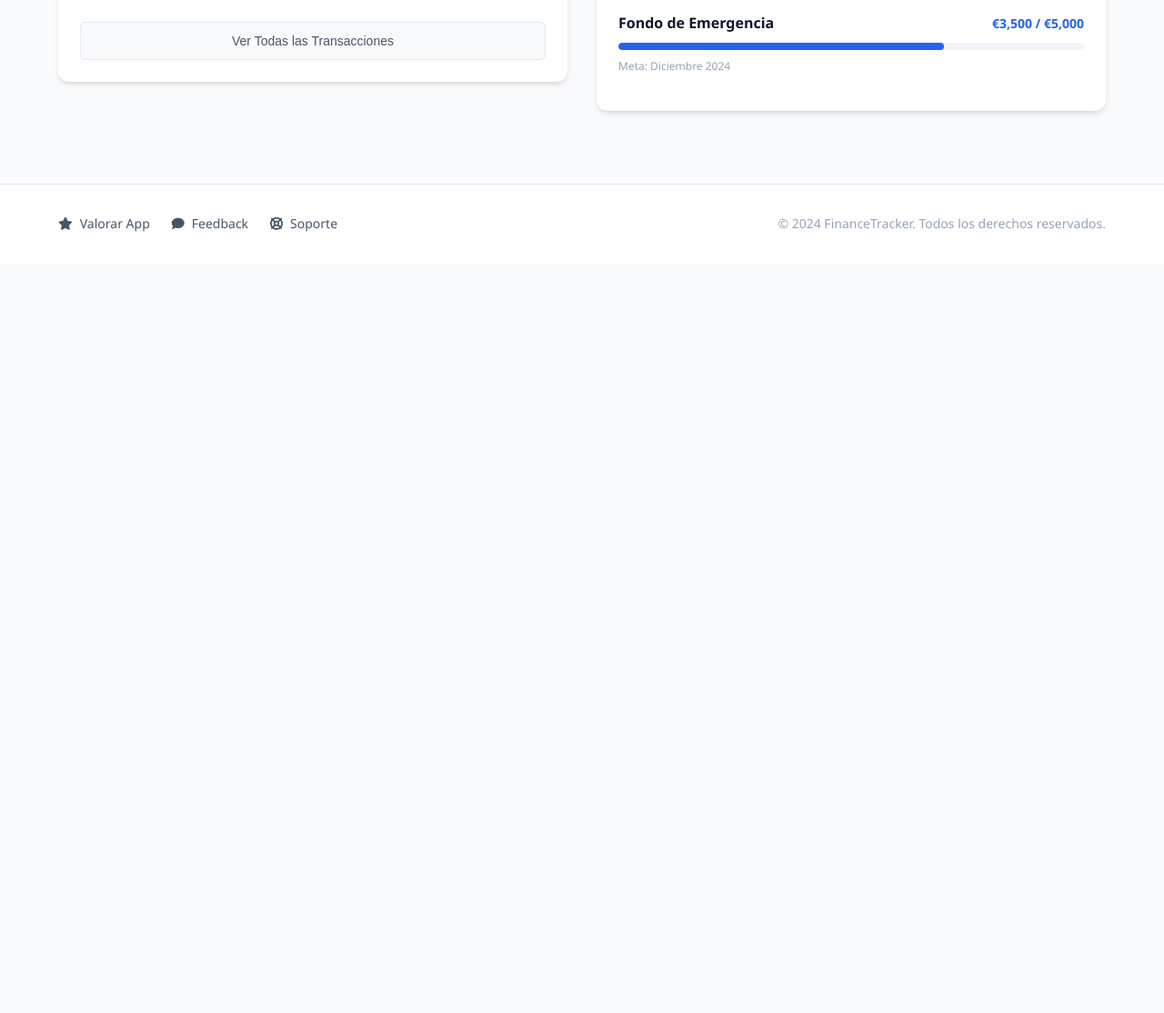
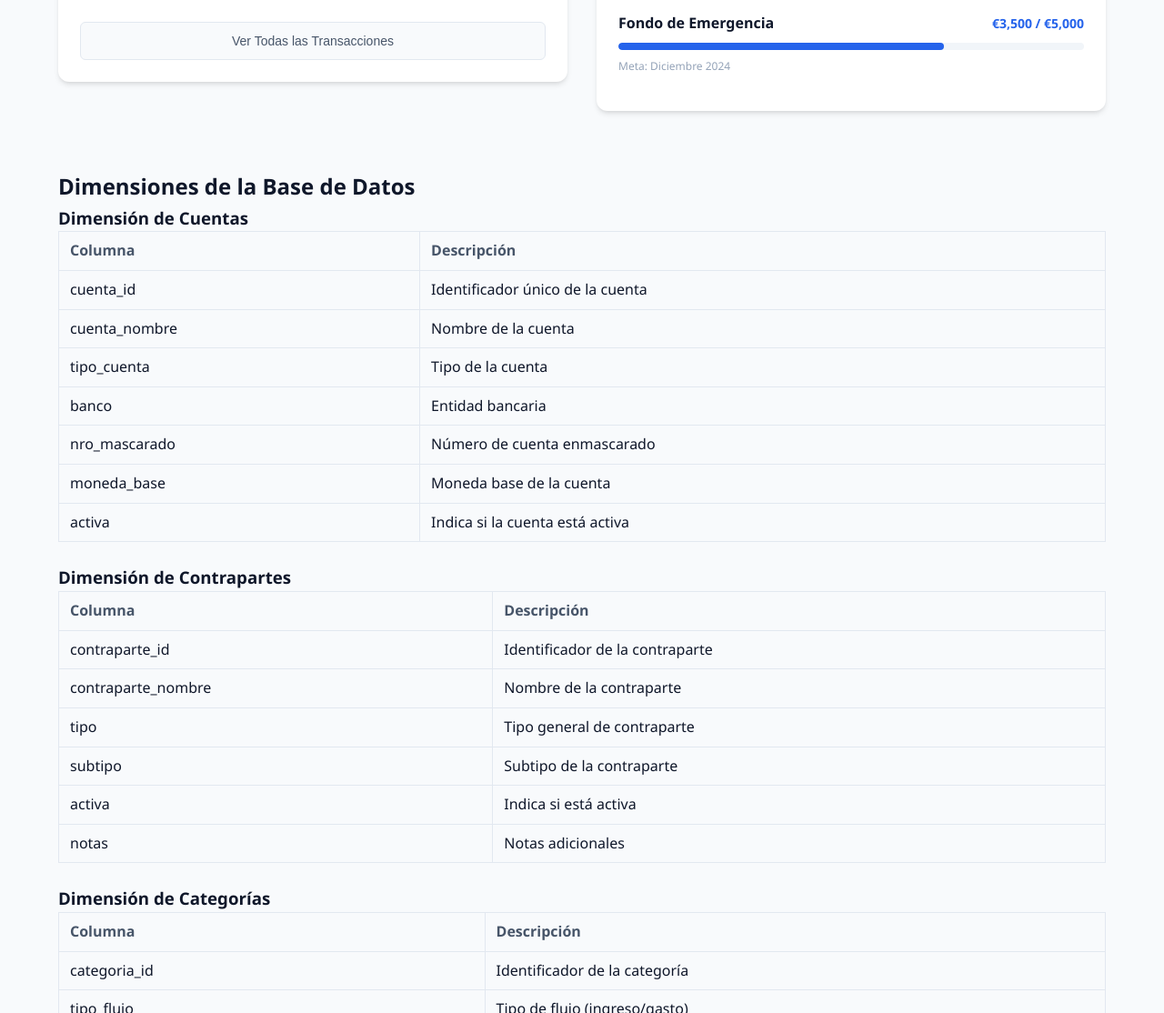
Before and after one commit to DarkGhons/contabilidad_html, a plain HTML site: page index.html in a window 1280 px wide. Shown: the part 1686-2800 px from the top of the page at 91% size. Before the commit the page ends 1976 px from the top, so only its background shows below. Drawn offline with nearby package versions, Linux system fonts and the light colour scheme.

Commit message:
Add database dimension tables to documentation

```diff
--- a/index.html
+++ b/index.html
@@ -267,6 +267,76 @@
                 </div>
             </div>
         </section>
+        <!-- Database Dimensions -->
+        <section class="dimensions-section">
+            <h2>Dimensiones de la Base de Datos</h2>
+
+            <h3>Dimensión de Cuentas</h3>
+            <table class="schema-table">
+                <thead>
+                    <tr><th>Columna</th><th>Descripción</th></tr>
+                </thead>
+                <tbody>
+                    <tr><td>cuenta_id</td><td>Identificador único de la cuenta</td></tr>
+                    <tr><td>cuenta_nombre</td><td>Nombre de la cuenta</td></tr>
+                    <tr><td>tipo_cuenta</td><td>Tipo de la cuenta</td></tr>
+                    <tr><td>banco</td><td>Entidad bancaria</td></tr>
+                    <tr><td>nro_mascarado</td><td>Número de cuenta enmascarado</td></tr>
+                    <tr><td>moneda_base</td><td>Moneda base de la cuenta</td></tr>
+                    <tr><td>activa</td><td>Indica si la cuenta está activa</td></tr>
+                </tbody>
+            </table>
+
+            <h3>Dimensión de Contrapartes</h3>
+            <table class="schema-table">
+                <thead>
+                    <tr><th>Columna</th><th>Descripción</th></tr>
+                </thead>
+                <tbody>
+                    <tr><td>contraparte_id</td><td>Identificador de la contraparte</td></tr>
+                    <tr><td>contraparte_nombre</td><td>Nombre de la contraparte</td></tr>
+                    <tr><td>tipo</td><td>Tipo general de contraparte</td></tr>
+                    <tr><td>subtipo</td><td>Subtipo de la contraparte</td></tr>
+                    <tr><td>activa</td><td>Indica si está activa</td></tr>
+                    <tr><td>notas</td><td>Notas adicionales</td></tr>
+                </tbody>
+            </table>
+
+            <h3>Dimensión de Categorías</h3>
+            <table class="schema-table">
+                <thead>
+                    <tr><th>Columna</th><th>Descripción</th></tr>
+                </thead>
+                <tbody>
+                    <tr><td>categoria_id</td><td>Identificador de la categoría</td></tr>
+                    <tr><td>tipo_flujo</td><td>Tipo de flujo (ingreso/gasto)</td></tr>
+                    <tr><td>categoria_nombre</td><td>Nombre de la categoría</td></tr>
+                    <tr><td>grupo</td><td>Grupo principal</td></tr>
+                    <tr><td>subgrupo</td><td>Subgrupo de la categoría</td></tr>
+                </tbody>
+            </table>
+
+            <h3>Dimensión de Instrumentos</h3>
+            <table class="schema-table">
+                <thead>
+                    <tr><th>Columna</th><th>Descripción</th></tr>
+                </thead>
+                <tbody>
+                    <tr><td>instrumento_id</td><td>Identificador del instrumento</td></tr>
+                    <tr><td>instrumento_nombre</td><td>Nombre del instrumento</td></tr>
+                    <tr><td>tipo</td><td>Tipo de instrumento</td></tr>
+                    <tr><td>emisor</td><td>Entidad emisora</td></tr>
+                    <tr><td>monto_inicial</td><td>Importe inicial</td></tr>
+                    <tr><td>plazo</td><td>Plazo en días</td></tr>
+                    <tr><td>tasa</td><td>Tasa de interés</td></tr>
+                    <tr><td>v_cuota</td><td>Valor de la cuota</td></tr>
+                    <tr><td>monto_actual</td><td>Saldo actual</td></tr>
+                    <tr><td>cupo</td><td>Cupo disponible</td></tr>
+                    <tr><td>moneda</td><td>Moneda del instrumento</td></tr>
+                    <tr><td>observaciones</td><td>Notas u observaciones</td></tr>
+                </tbody>
+            </table>
+        </section>
     </main>
 
     <!-- Footer -->
--- a/styles.css
+++ b/styles.css
@@ -1149,6 +1149,30 @@ a:focus-visible {
     font-weight: 600;
 }
 
+/* Schema tables */
+.dimensions-section {
+    margin-top: var(--spacing-8);
+}
+
+.schema-table {
+    width: 100%;
+    border-collapse: collapse;
+    margin-bottom: var(--spacing-6);
+}
+
+.schema-table th,
+.schema-table td {
+    border: 1px solid var(--border-light);
+    padding: var(--spacing-2) var(--spacing-3);
+    text-align: left;
+}
+
+.schema-table th {
+    background-color: var(--bg-secondary);
+    color: var(--text-secondary);
+    font-weight: 600;
+}
+
 /* Print styles */
 @media print {
     .navbar,
```
